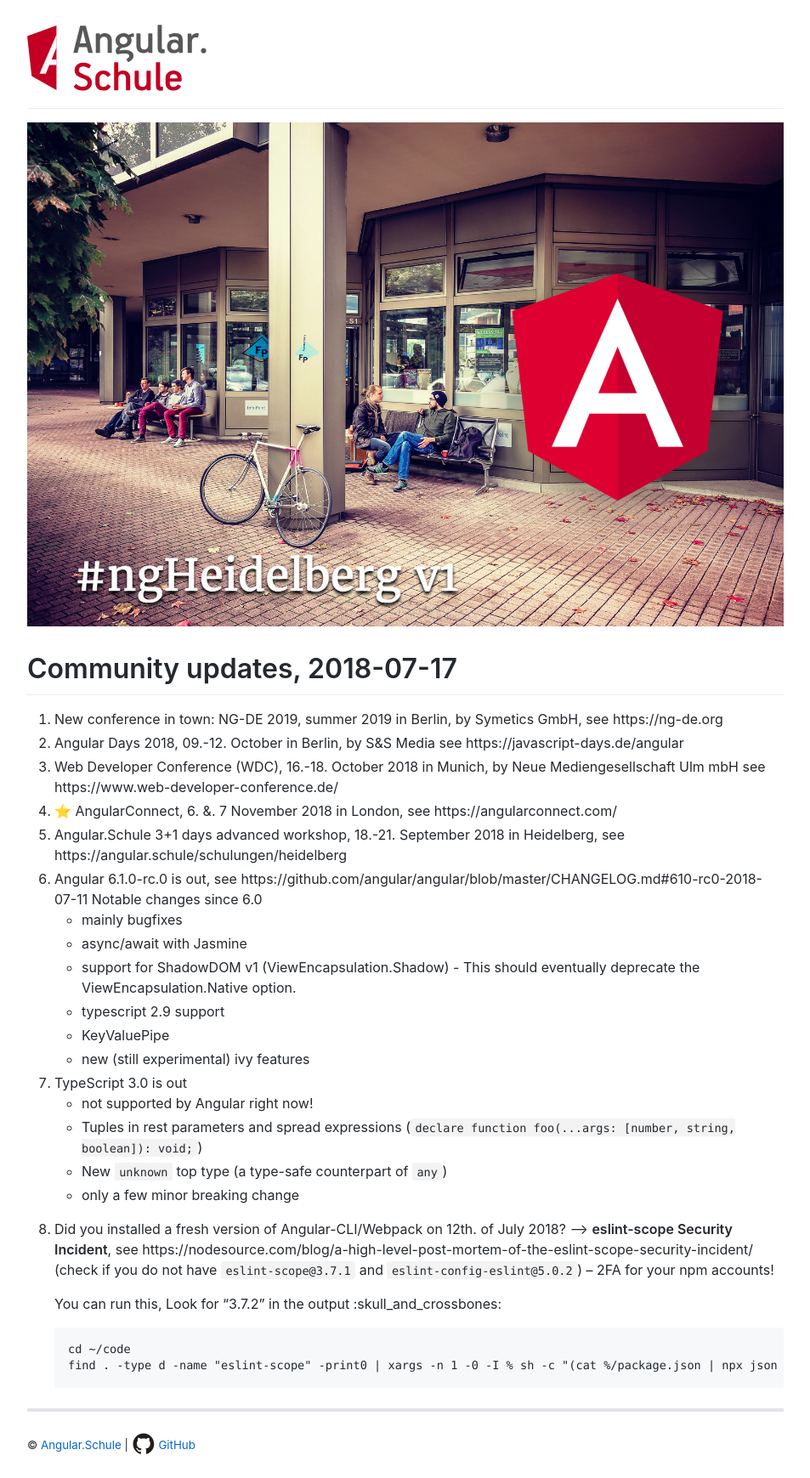
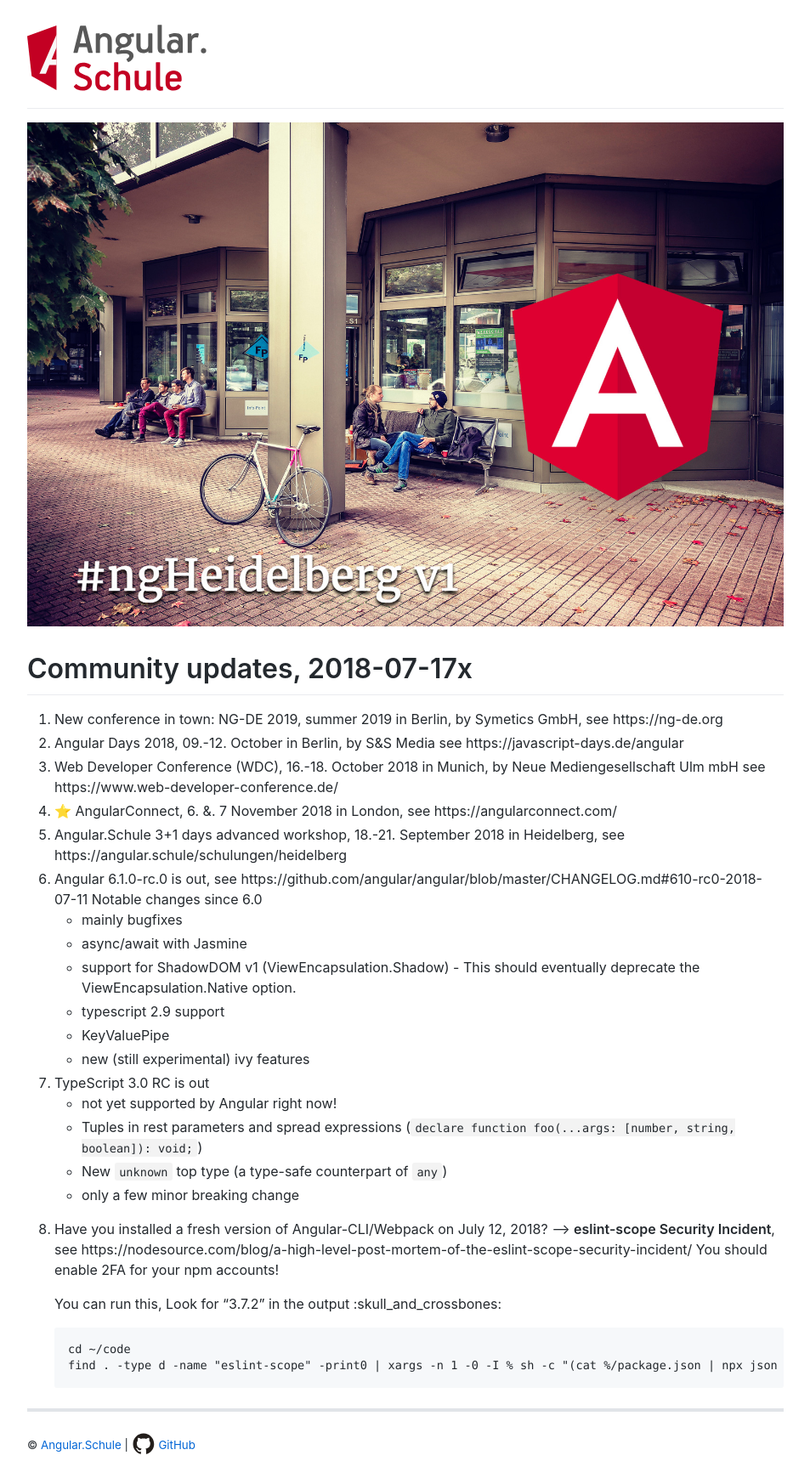
Before and after one commit to angular-schule/website-articles, a Jekyll site: the page built from community-updates/ngHeidelberg.md, in a window 1280 px wide. Shown: the whole page at 85% size, without its empty margins (163-1116 px from the left). Built offline with Jekyll 4.4.1, drawn with Linux system fonts in a browser that asks for light colours; our own code applies the rules of GitHub Pages for plain Markdown files.

Commit message:
Update ngHeidelberg.md
@fmalcher

````diff
--- a/community-updates/ngHeidelberg.md
+++ b/community-updates/ngHeidelberg.md
@@ -1,6 +1,6 @@
 ![ngHeidelbergv1.jpg](ngHeidelbergv1.jpg)
 
-# Community updates, 2018-07-17
+# Community updates, 2018-07-17x
 
 1. New conference in town: NG-DE 2019, summer 2019 in Berlin, by Symetics GmbH, see https://ng-de.org
 1. Angular Days 2018, 09.-12. October in Berlin, by S&S Media see https://javascript-days.de/angular
@@ -15,13 +15,13 @@
    - typescript 2.9 support
    - KeyValuePipe
    - new (still experimental) ivy features
-1. TypeScript 3.0 is out
-   - not supported by Angular right now!
+1. TypeScript 3.0 RC is out
+   - not yet supported by Angular right now!
    - Tuples in rest parameters and spread expressions (`declare function foo(...args: [number, string, boolean]): void;`)
    - New `unknown` top type (a type-safe counterpart of `any`)
    - only a few minor breaking change
-1. Did you installed a fresh version of Angular-CLI/Webpack on 12th. of July 2018? --> __eslint-scope Security Incident__, see https://nodesource.com/blog/a-high-level-post-mortem-of-the-eslint-scope-security-incident/
-   (check if you do not have `eslint-scope@3.7.1` and `eslint-config-eslint@5.0.2`) -- 2FA for your npm accounts!
+1. Have you installed a fresh version of Angular-CLI/Webpack on July 12, 2018? --> __eslint-scope Security Incident__, see https://nodesource.com/blog/a-high-level-post-mortem-of-the-eslint-scope-security-incident/
+   You should enable 2FA for your npm accounts!
 
    You can run this, Look for "3.7.2" in the output :skull_and_crossbones:
    ```
````
